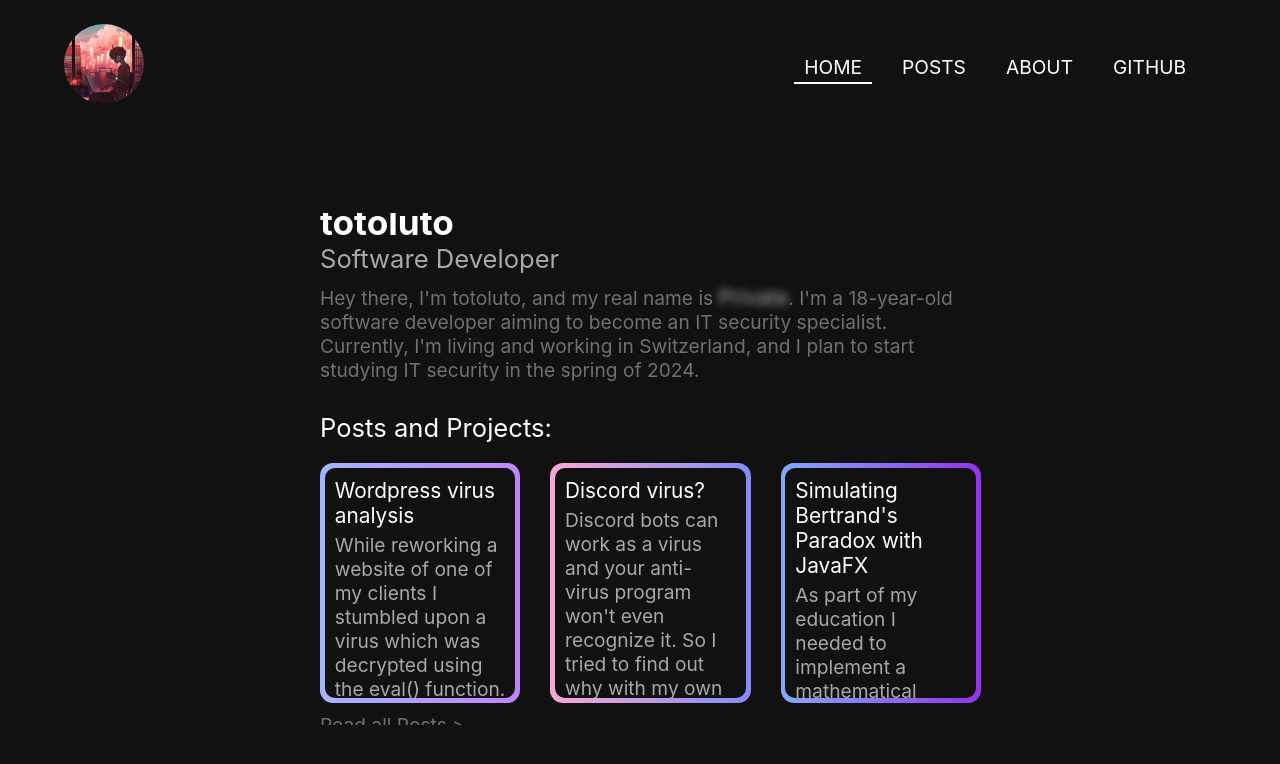
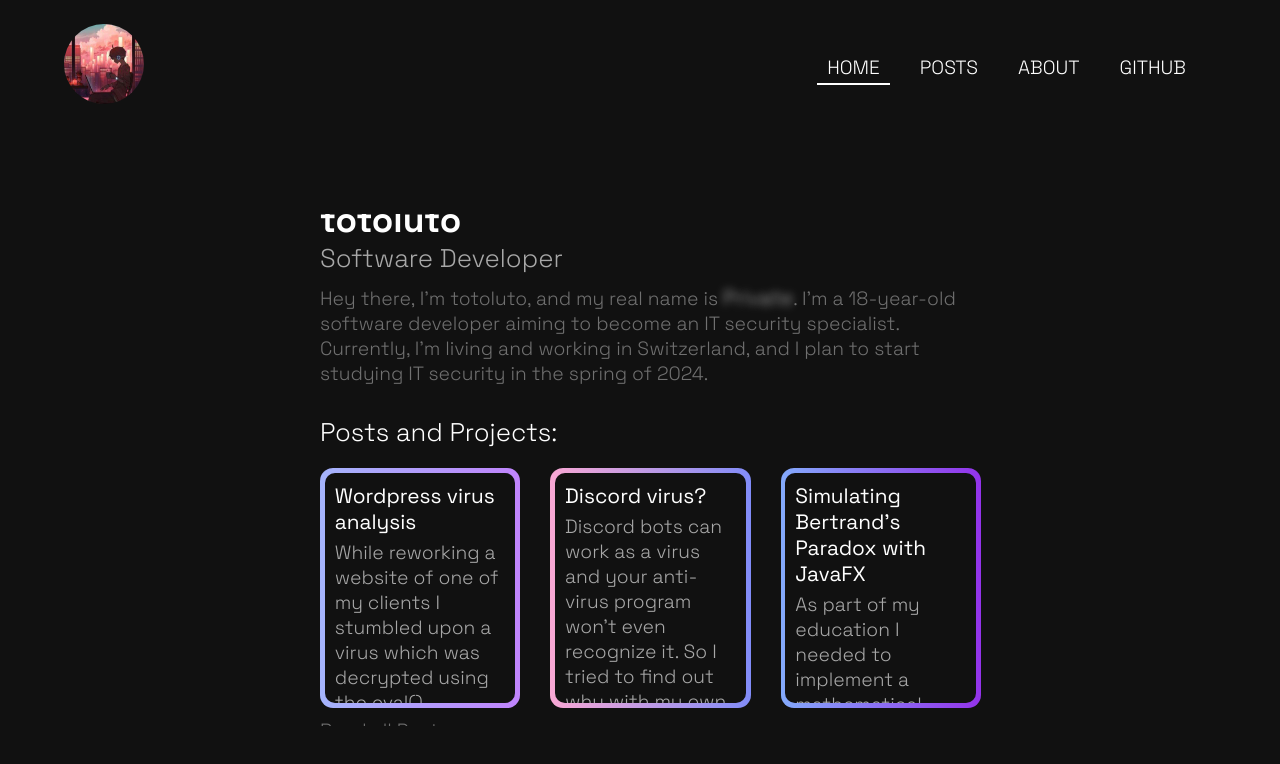
Before and after one commit to totoluto/portfolio, a React (Create React App) app: page / in a window 1280 px wide. Shown: the top 764 px of the page. Built offline with nearby package versions, Linux system fonts and the light colour scheme.

Commit message:
change font to space grotesk

```diff
--- a/src/App.css
+++ b/src/App.css
@@ -1,3 +1,5 @@
+@import url('https://fonts.googleapis.com/css2?family=Space+Grotesk:wght@300..700&display=swap');
+
 html, body {
   margin: 0;
   padding: 0;
@@ -5,6 +7,8 @@ html, body {
   max-width: 100dvw;
   overflow: hidden;
   background-color: rgb(17, 17, 17);
+  font-family: 'Space Grotesk', serif;
+  font-weight: 300;
 }
 
 .App {
@@ -165,9 +169,14 @@ html, body {
   background-image: linear-gradient(to right, #84aafc, #9333ea);
 }
 
+b {
+  font-weight: 500;
+}
+
 .project-title{
   color: white;
   font-size: 1.3rem;
+  font-weight: 400;
 }
 
 .project-desc{
@@ -203,6 +212,7 @@ html, body {
 .postListTitle{
   color: white;
   font-size: 1.3rem;
+  font-weight: 400;
 }
 
 .postListDesc{
--- a/src/Sites/Posts/BertrandParadox.js
+++ b/src/Sites/Posts/BertrandParadox.js
@@ -244,7 +244,7 @@ function BertrandParadox() {
                         </p>
                         <br/>
                         <p>
-                            The application is available on <a href={"https://github.com/totoluto/bertrand-Paradox"} target={"_blank"}>GitHub</a>.
+                            The application is available on <a href={"https://github.com/totoluto/bertrand-Paradox"} rel="noreferrer" target={"_blank"}>GitHub</a>.
                             <br/>
                             It was developed using JavaFX and Java and can easily be launched in an IDE file as a Java Application.
                             <br/>
```
